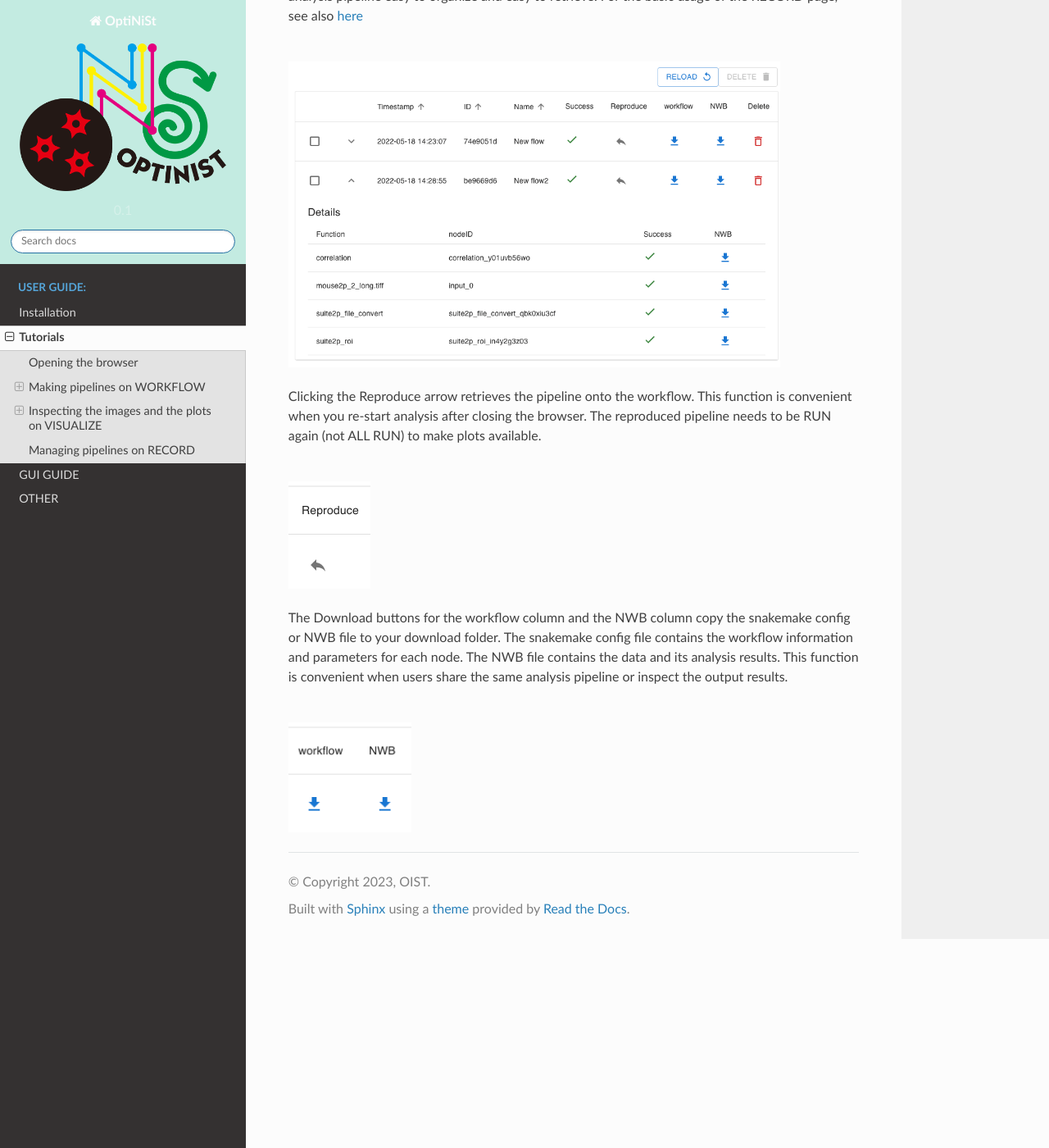
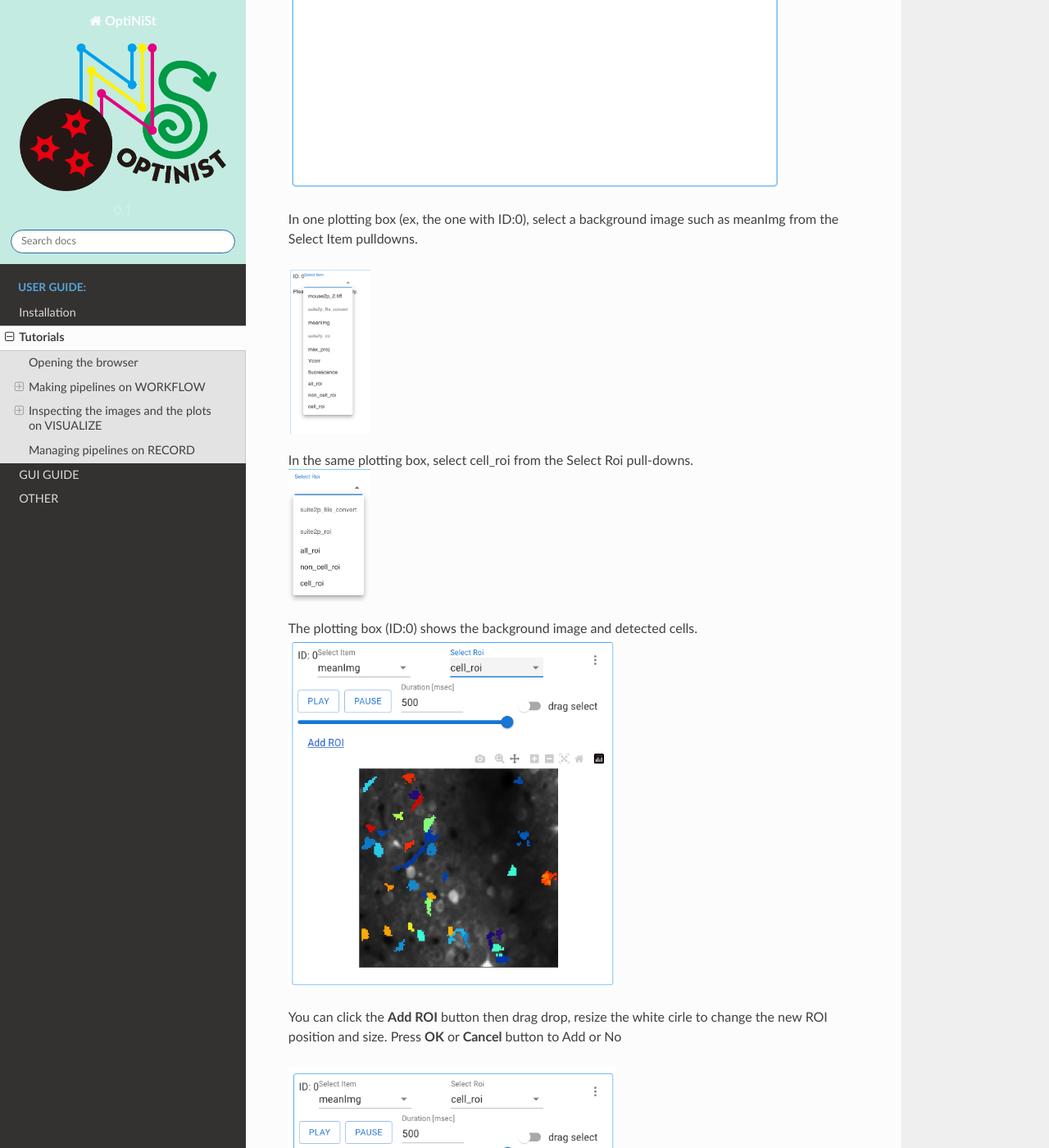
Before and after one commit to oist/optinist, a Sphinx documentation site: the page built from docs/tutorials.md, in a window 1280 px wide and 1400 px high, scrolled down 14791 px. Shown: the whole window at 82% size. Built offline with Sphinx 7.4.7 and the Read the Docs theme 2.0.0, drawn with Linux system fonts in a browser that asks for light colours; some of the changed text lies outside the part shown.

Commit message:
add docs tutorials edit roi

```diff
--- a/docs/tutorials.md
+++ b/docs/tutorials.md
@@ -18,6 +18,7 @@
 * [Inspecting the images and the plots on VISUALIZE](#inspecting-the-images-and-the-plots-on-visualize)
   * [Checking movies](#checking-movies)
   * [Showing ROI and time courses](#showing-roi-and-time-courses)
+  * [Editing ROI](#editing-roi)
   * [Savind plots](#savind-plots)
 * [Managing pipelines on RECORD](#managing-pipelines-on-record)
 
@@ -347,6 +348,46 @@
 <img width="600px" src="./_static/tutorials/fig29_dragselect.png" alt="Whole" />
 </p>
 
+
+### Editing ROI
+To the edit roi, prepare a plotting box.
+<br>
+<p align="left">
+<img width="600px" src="./_static/tutorials/edit-roi/box.png" alt="Whole" />
+</p>
+
+In one plotting box (ex, the one with ID:0), select a background image such as meanImg from the Select Item pulldowns.
+<br>
+<p align="left">
+<img width="100px" src="./_static/tutorials/fig24_selectitem.png" alt="Whole" />
+</p>
+In the same plotting box, select cell_roi from the Select Roi pull-downs.
+
+<br>
+<p align="left">
+<img width="100px" src="./_static/tutorials/fig25_selectroi.png" alt="Whole" />
+</p>
+The plotting box (ID:0) shows the background image and detected cells.
+<br>
+<p align="left">
+<img width="400px" src="./_static/tutorials/edit-roi/cell_roi_selected.png" alt="Whole" />
+</p>
+
+You can click the <strong>Add ROI</strong> button then drag drop, resize the white cirle to change the new ROI position and size.
+Press <strong>OK</strong> or <strong>Cancel</strong> button to Add or No
+<br>
+<p align="left">
+<img width="400px" src="./_static/tutorials/edit-roi/add_roi_clicked.png" alt="Whole" />
+</p>
+
+Or click on each cell ROI to delete ROI or merge ROIs (when you select 2 or more ROI cells)
+Press <strong>Merge ROI</strong> or <strong>Delete ROI</strong> or <strong>Cancel</strong> button to Merge or Delete or No.
+
+<br>
+<p align="left">
+<img width="400px" src="./_static/tutorials/edit-roi/roi_selected_merge_or_delete.png" alt="Whole" />
+</p>
+
 ### Savind plots
 You can save created plots in svg, png, jpeg, or webp format. Please select the format, decide the saving name in the lower area on the left panel, and click the camera mark in the plotting box. Svg format saves the plot as a vector-based graphical format which may be convenient when you need high-resolution figures.
 
```
Also changed, not shown: frontend/src/components/Visualize/Plot/ImagePlot.tsx (+5 -5 lines), docs/_static/tutorials/edit-roi/add_roi_clicked.png (added), docs/_static/tutorials/edit-roi/box.png (added), docs/_static/tutorials/edit-roi/cell_roi_selected.png (added), docs/_static/tutorials/edit-roi/roi_selected_merge_or_delete.png (added).
